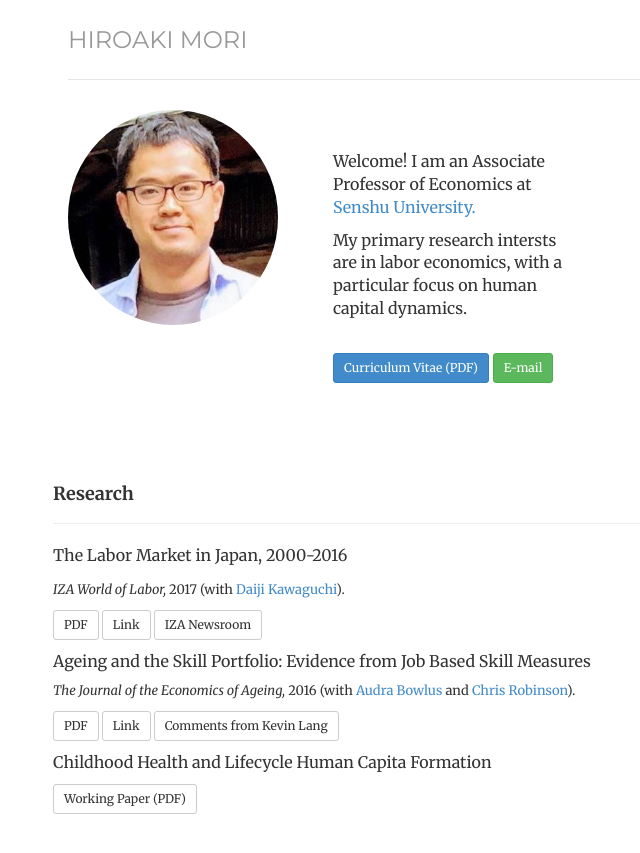
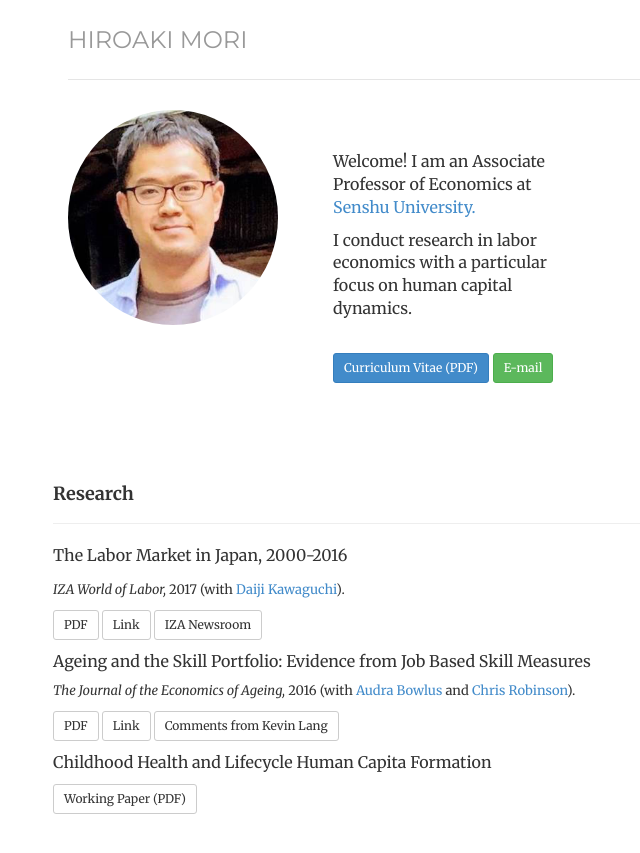
Before and after one commit to morihiroaki/morihiroaki.github.io, a Jekyll site: the page built from index.html, in a window 1280 px wide. Shown: the top 853 px of the page, without its empty margins (212-852 px from the left). Built offline with Jekyll 4.4.1, drawn with Linux system fonts in a browser that asks for light colours.

Commit message:
Update index.html

```diff
--- a/index.html
+++ b/index.html
@@ -18,7 +18,7 @@ description:
  <div class='col-sm-7'>
 <p><font size="3"> Welcome! I am an Associate Professor of Economics at
  <a href="https://www.senshu-u.ac.jp/english/learn/economics/" target="_blank" title="Link">Senshu University.</a></p>
-<p> My primary research intersts are in labor economics, with a particular focus on human capital dynamics. </p>
+<p> I conduct research in labor economics with a particular focus on human capital dynamics. </p>
 <br/>
 <p><a href="/files/cv_mori_new.pdf" target="_blank" class="btn btn-primary btn-sm" role="button">Curriculum Vitae (PDF)</a>
 <a href="mailto:h.mori@isc.senshu-u.ac.jp" class="btn btn-success btn-sm" role="button">E-mail</a></p>
```
